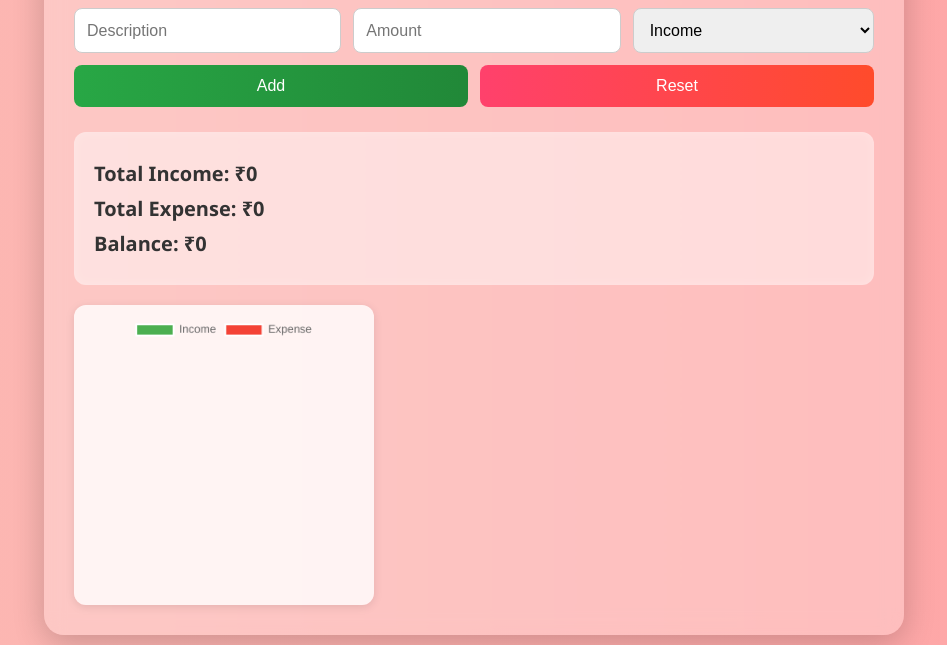
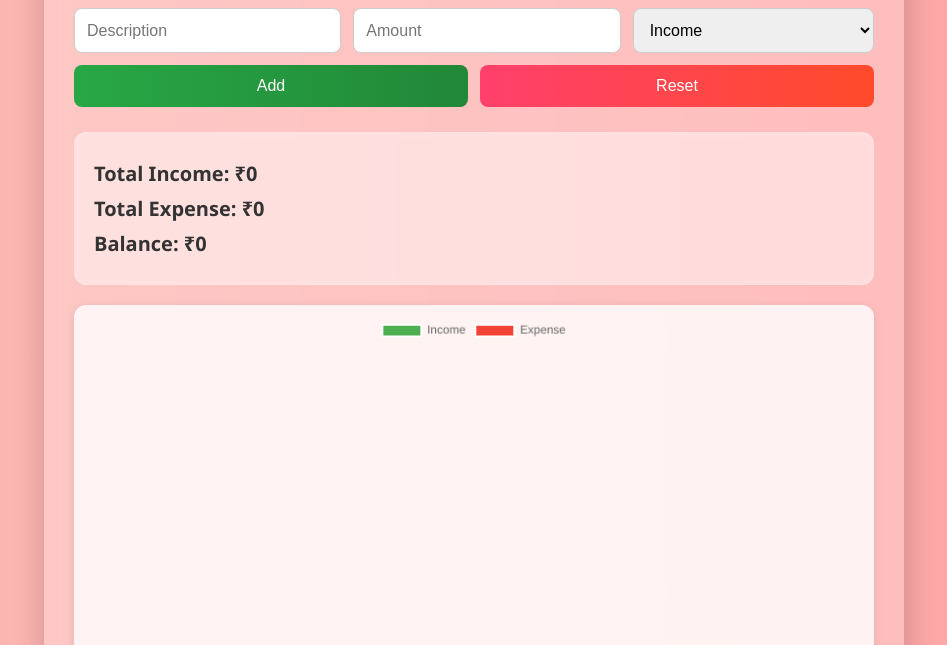
Before and after one commit to Lavs2005/budget-planner, a plain HTML site: page index.html in a window 1280 px wide. Shown: the part 155-800 px from the top of the page, without its empty margins (166-1113 px from the left). Drawn offline with nearby package versions, Linux system fonts and the light colour scheme.

Commit message:
Save changes before pulling

```diff
--- a/app.js
+++ b/app.js
@@ -20,10 +20,6 @@ let chart = new Chart(chartCtx, {
       data: [income, expense],
       backgroundColor: ['#4CAF50', '#F44336'],
     }]
-  },
-  options: {
-    responsive: true,
-    maintainAspectRatio: false
   }
 });
 
--- a/index.html
+++ b/index.html
@@ -30,7 +30,7 @@
 
     <ul id="transaction-list"></ul>
 
-    <canvas id="budget-chart" width="300" height="300"></canvas>
+    <canvas id="budget-chart" width="400" height="200"></canvas>
   </main>
 
   <script src="app.js"></script>
--- a/style.css
+++ b/style.css
@@ -123,12 +123,6 @@ button:hover {
   background-color: #f1f2f6;
 }
 
-#chart-container {
-  display: flex;
-  justify-content: center; /* centers horizontally */
-  margin-top: 20px;
-}
-
 /* Chart styling */
 canvas {
   background: rgba(255, 255, 255, 0.8);
@@ -136,8 +130,4 @@ canvas {
   padding: 10px;
   margin-top: 20px;
   box-shadow: 0 2px 10px rgba(0,0,0,0.1);
-  max-width: 300px;
-  max-height: 300px;
-  width: 100%;
-  height: auto;
 }
```
